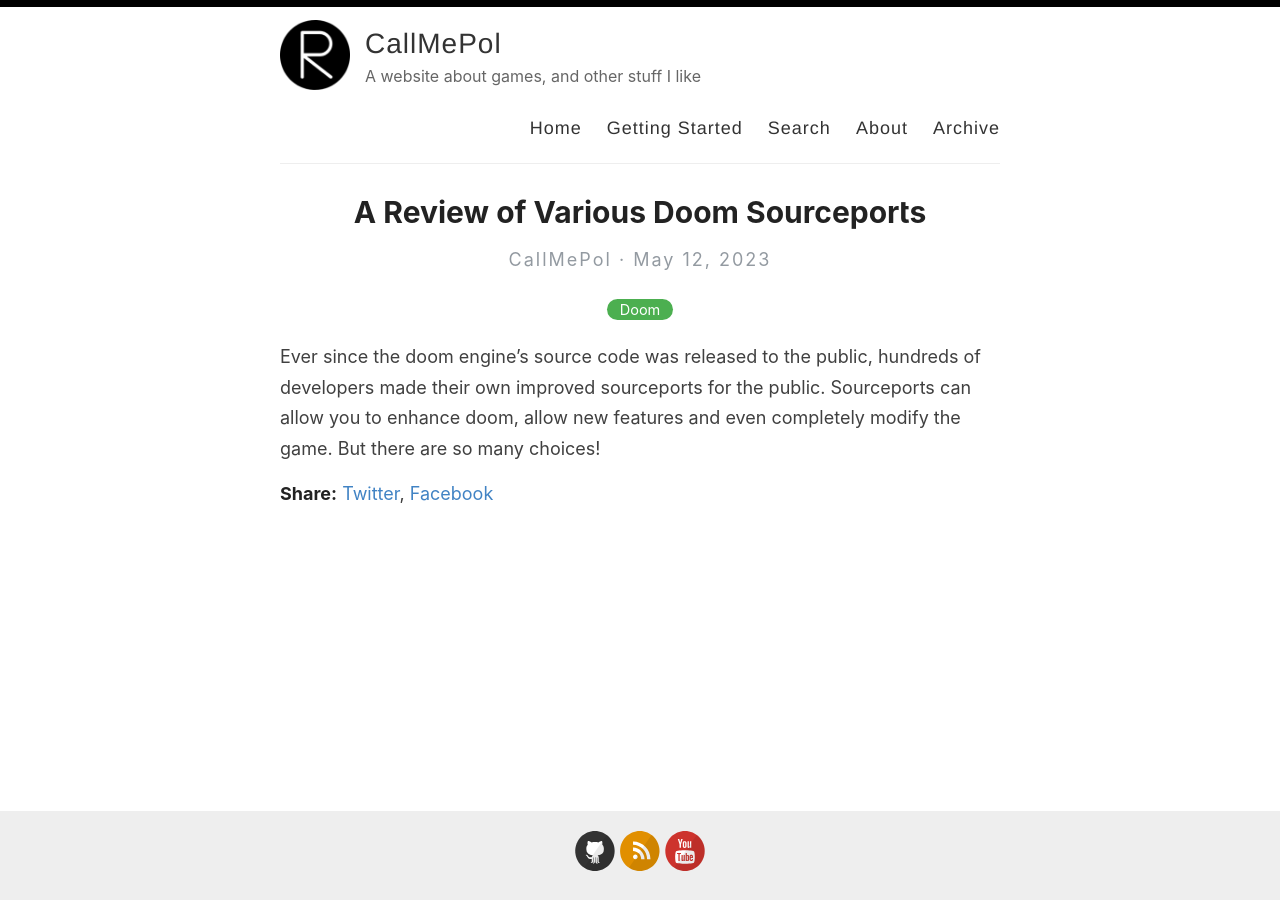
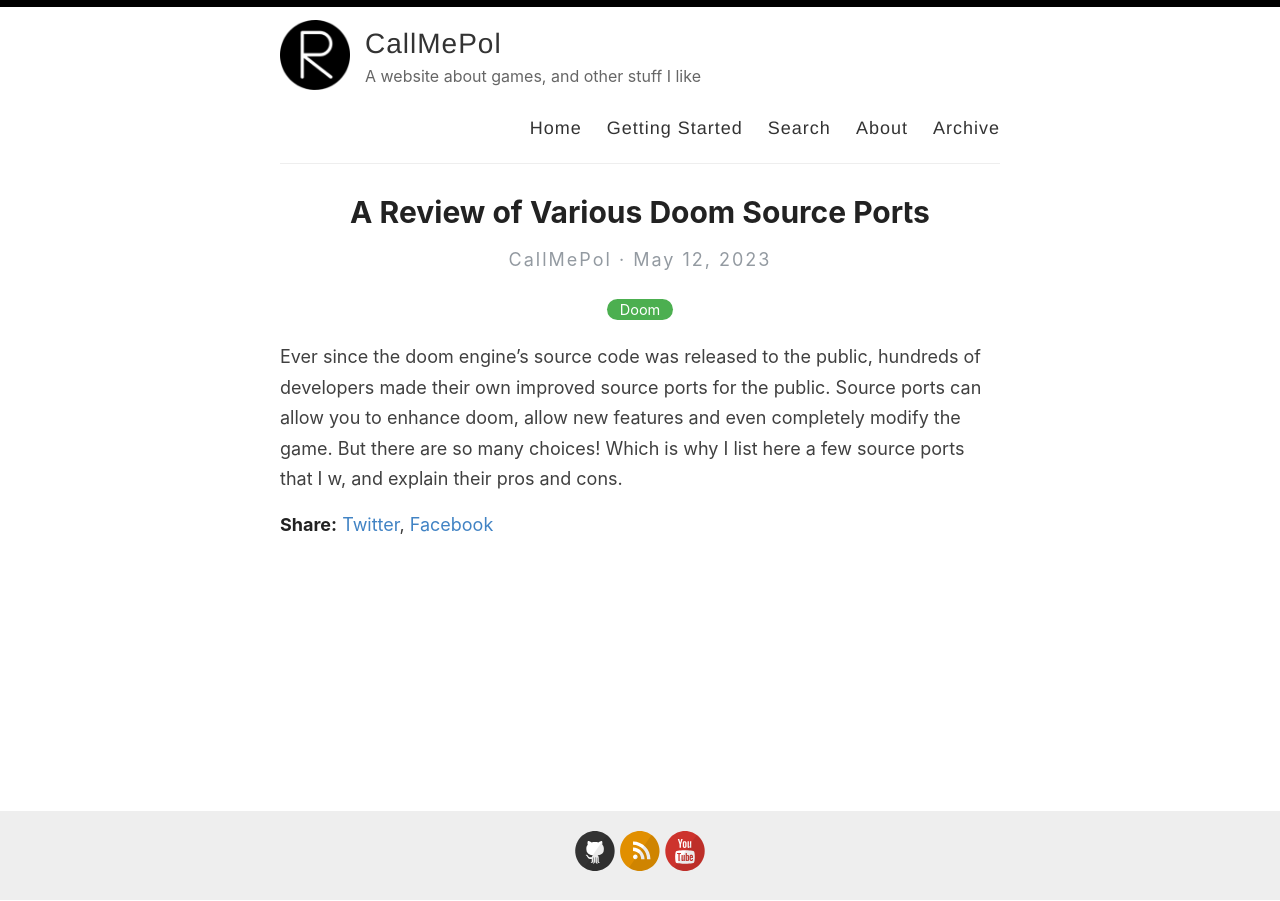
Before and after one commit to poleve540/CallMePol, a Jekyll site: the page built from _posts/2023-05-12-sourceport-review.md, in a window 1280 px wide. Built offline with Jekyll 4.4.1, drawn with Linux system fonts in a browser that asks for light colours.

Commit message:
_posts/2023-05-12-sourceport-review.md updated from https://stackedit.io/

```diff
--- a/_posts/2023-05-12-sourceport-review.md
+++ b/_posts/2023-05-12-sourceport-review.md
@@ -1,9 +1,9 @@
 ---
 layout: post
-title: A Review of Various Doom Sourceports
+title: A Review of Various Doom Source Ports
 categories: Doom
 ---
-Ever since the doom engine's source code was released to the public, hundreds of developers made their own improved sourceports for the public. Sourceports can allow you to enhance doom, allow new features and even completely modify the game. But there are so many choices!
+Ever since the doom engine's source code was released to the public, hundreds of developers made their own improved source ports for the public. Source ports can allow you to enhance doom, allow new features and even completely modify the game. But there are so many choices! Which is why I list here a few source ports that I w, and explain their pros and cons.
 <!--stackedit_data:
-eyJoaXN0b3J5IjpbLTIxMTk3NzEyNjksOTU0NDQwOTcwXX0=
+eyJoaXN0b3J5IjpbLTI0NzU0ODQ3Miw5NTQ0NDA5NzBdfQ==
 -->
```
